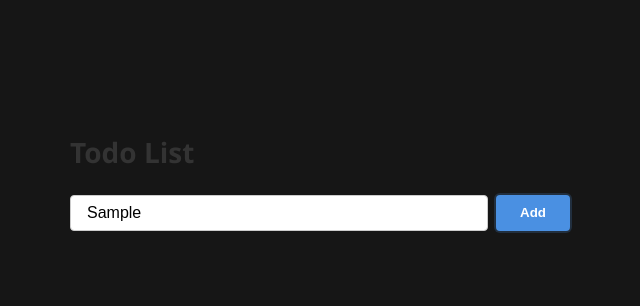
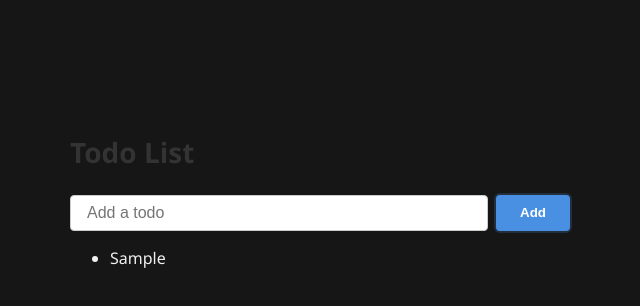
Before and after one commit to mohdnavedalam/todo, a React (Vite) app in the folder todo.client/: page / in a window 1280 px wide. Both pictures are taken after typing "Sample" into the empty fields and a click on the button "Add". Shown: the top 306 px of the page, without its empty margins (320-960 px from the left). Built offline with nearby package versions, Linux system fonts and the light colour scheme.

Commit message:
basic todo - no api

```diff
--- a/todo.client/src/Todo.tsx
+++ b/todo.client/src/Todo.tsx
@@ -1,6 +1,16 @@
+import { useState } from 'react';
 import './Todo.css';
 
 const Todo = () => {
+    const [todos, setTodos] = useState<string[]>([]);
+    const handleAddTodo = () => {
+        // Logic to add a todo item
+        const newTodo = (document.querySelector('.todo-input') as HTMLInputElement).value;
+        if (newTodo.trim() !== '') {
+            setTodos([...todos, newTodo]);
+            (document.querySelector('.todo-input') as HTMLInputElement).value = '';
+        }
+    }
     return (
         <div className="todo-container">
             <h1 className="todo-title">Todo List</h1>
@@ -10,10 +20,17 @@ const Todo = () => {
                     placeholder="Add a todo"
                     className="todo-input"
                 />
-            <button className="todo-button">
+                <button className="todo-button" onClick={handleAddTodo}>
                     Add
                 </button>
             </div>
+            <ul className="todo-list">
+                {todos.map((todo, index) => (
+                    <li key={index} className="todo-item">
+                        {todo}
+                    </li>
+                ))}
+            </ul>
         </div>
     );
 }
```
Lines whose indentation alone changed are shown as unchanged.
